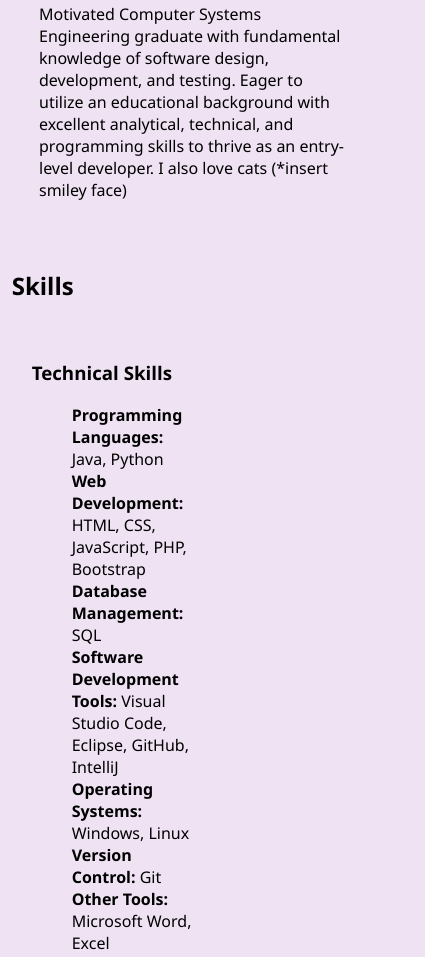
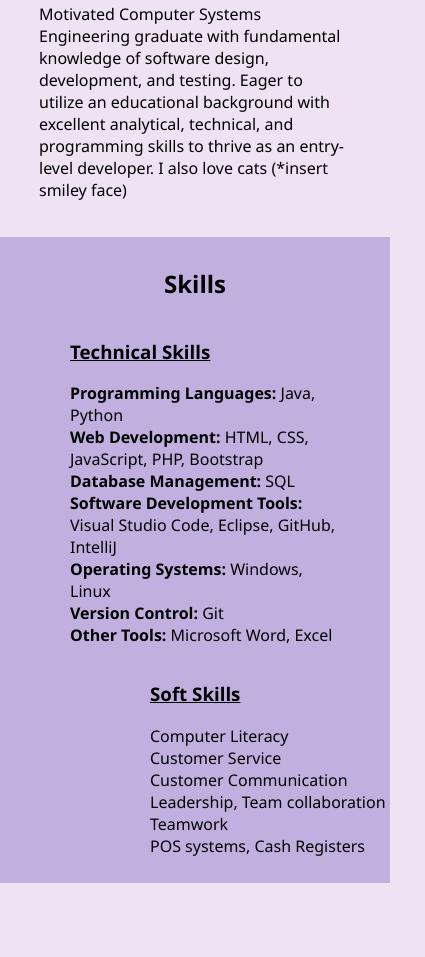
Before and after one commit to natty98/Capstone-Project-Two, a plain HTML site: page index.html in a window 390 px wide. Shown: the part 753-1710 px from the top of the page, 425 px wide, since content can reach past the window. After the commit the page ends 1636 px from the top, so only its background shows below. Drawn offline with Linux system fonts and the light colour scheme.

Commit message:
Adjusted the placement of the heading and the formating of the skill sections

```diff
--- a/css/style.css
+++ b/css/style.css
@@ -79,23 +79,32 @@ ul.nav li a:hover{
 
 .skills{
     margin:0;
-    padding: 3%;
+    padding: 10px;
+    background-color: #c1b0df;
+}
+
+.t-s-skills{
+    display: flex;
 }
 
 li{
     list-style-type:none;
 }
+.skill-heading{
+    margin-left: 40px;
+    text-decoration:underline;
+}
 
 .tech-skills{
-    width:45%;
-    float: left;
-    padding: 20px;
+    width: 45%;
+    padding-left: 20px;
+    float:left;
 }
 
 .soft-skills{
     width:45%;
+    padding-left: 100px;
     float:right;
-    padding: 20px;
 }
 
 @media (max-width: 680px) {
@@ -120,7 +129,11 @@ li{
         display: block;
     }
 
-    .soft-skills, .tech-skills{
-        float:none;
+    .t-s-skills{
+        flex-direction: column;
+    }
+
+    .tech-skills, .soft-skills{
+        width: 85%;
     }
 }
--- a/index.html
+++ b/index.html
@@ -49,9 +49,10 @@
 
     <!--Resume Page: Skills-->
     <section class="skills">
-        <h2>Skills</h2>
+        <h2 style="text-align: center;">Skills</h2>
+        <div class="t-s-skills">
             <div class="tech-skills">
-                <h3>Technical Skills</h3>
+                <h3 class="skill-heading">Technical Skills</h3>
                     <ul>
                         <li><span style="font-weight:bold">Programming Languages:</span> Java, Python</li>
                         <li><span style="font-weight:bold">Web Development:</span> HTML, CSS, JavaScript, PHP, Bootstrap</li>
@@ -63,7 +64,7 @@
                     </ul>
             </div>
             <div class="soft-skills">
-                <h3>Soft Skills</h3>
+                <h3 class="skill-heading">Soft Skills</h3>
                     <ul>
                         <li>Computer Literacy</li>
                         <li>Customer Service</li>
@@ -74,6 +75,7 @@
 
                     </ul>
             </div>
+        </div>
     </section>
 
     <!--Project Section-->
```
